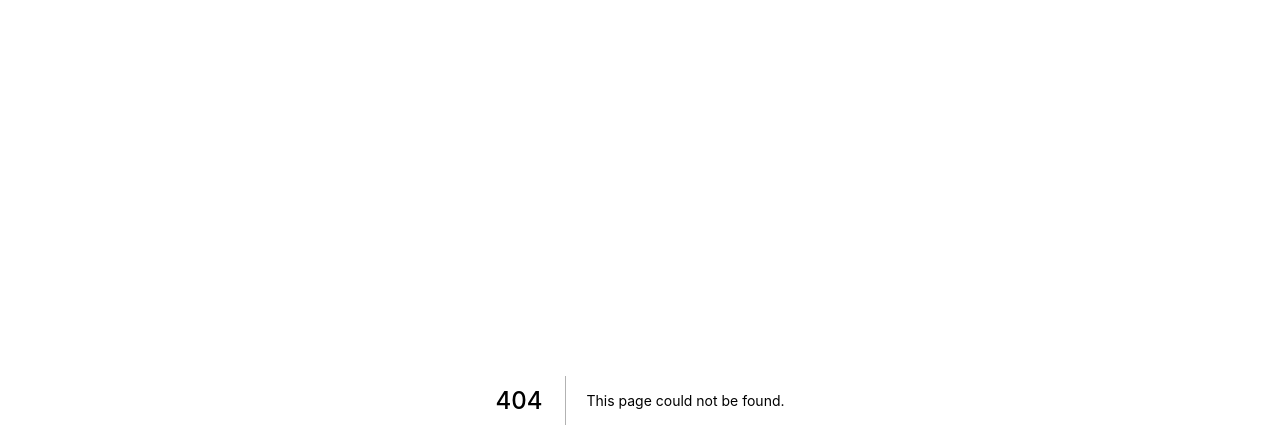
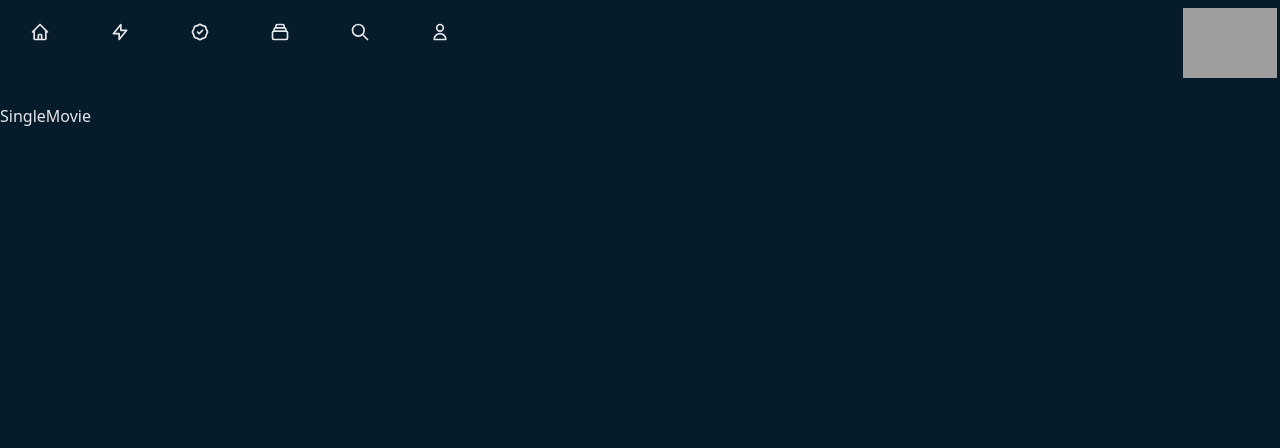
Before and after one commit to Solomon13693/Hulu-2.0, a Next.js app: page /movie/1 in a window 1280 px wide. Before the commit this address had no page. Shown: the top 448 px of the page. Built offline with nearby package versions, Linux system fonts and the light colour scheme; grey boxes are pictures that could not be loaded.

Commit message:
'commit'

```diff
--- a/components/Header/Header.jsx
+++ b/components/Header/Header.jsx
@@ -2,29 +2,38 @@ import Image from 'next/image'
 import React from 'react'
 import HeaderItems from './Items'
 import { HomeIcon, UserIcon, SearchIcon, CollectionIcon, BadgeCheckIcon, LightningBoltIcon } from '@heroicons/react/outline'
+import Link from 'next/link'
 
 const Header = () => {
     return (
 
-        <div className="flex flex-col sm:flex-row mt-2 h-auto items-center justify-between">
+        <div className="flex flex-col sm:flex-row mt-2 h-auto items-center justify-between mb-5">
 
             <div className="flex sm:hidden mb-3">
-                <Image className='object-contain' src='https://links.papareact.com/ua6' width={100} height={70} alt='Hulu Logo' />
+                <Link href='/'>
+                    <a>
+                        <Image className='object-contain' src='https://links.papareact.com/ua6' width={100} height={70} alt='Hulu Logo' />
+                    </a>
+                </Link>
             </div>
 
             <div className="flex items-center flex-grow">
 
-                <HeaderItems title='Home' Icon={HomeIcon} />
-                <HeaderItems title='Trending' Icon={LightningBoltIcon} />
-                <HeaderItems title='Verified' Icon={BadgeCheckIcon} />
-                <HeaderItems title='Collections' Icon={CollectionIcon} />
-                <HeaderItems title='Search' Icon={SearchIcon} />
-                <HeaderItems title='Account' Icon={UserIcon} />
+                <HeaderItems title='Home' Icon={HomeIcon} link='/' />
+                <HeaderItems title='Trending' Icon={LightningBoltIcon} link='/' />
+                <HeaderItems title='Verified' Icon={BadgeCheckIcon} link='/' />
+                <HeaderItems title='Collections' Icon={CollectionIcon} link='/' />
+                <HeaderItems title='Search' Icon={SearchIcon} link='/' />
+                <HeaderItems title='Account' Icon={UserIcon} link='/' />
 
             </div>
 
             <div className="hidden sm:flex">
-                <Image className='object-contain' src='https://links.papareact.com/ua6' width={100} height={70} alt='Hulu Logo' />
+                <Link href='/'>
+                    <a>
+                        <Image className='object-contain' src='https://links.papareact.com/ua6' width={100} height={70} alt='Hulu Logo' />
+                    </a>
+                </Link>
             </div>
 
         </div>
--- a/components/Header/Items.jsx
+++ b/components/Header/Items.jsx
@@ -1,11 +1,14 @@
+import Link from 'next/link'
 import React from 'react'
 
-const HeaderItems = ({ Icon, title }) => {
+const HeaderItems = ({ Icon, title, link }) => {
     return (
-        <div className='flex  flex-col items-center cursor-pointer group w-12 sm:w-20 hover:text-white '>
-           <Icon className='h-5 mb-2 group-hover:animate-bounce' />
-           <p className="tracking-widest opacity-0 group-hover:opacity-100 text-sm"> { title } </p>
-        </div>
+        <Link href={link}>
+            <a className='flex  flex-col items-center cursor-pointer group w-12 sm:w-20 hover:text-white '>
+                <Icon className='h-5 mb-2 group-hover:animate-bounce' />
+                <p className="tracking-widest opacity-0 group-hover:opacity-100 text-sm"> {title} </p>
+            </a>
+        </Link>
     )
 }
 
--- a/components/Layout.jsx
+++ b/components/Layout.jsx
@@ -1,13 +1,15 @@
 import React from 'react'
+import Header from './Header/Header'
 import Meta from './Meta'
 
 function Layout({ children }) {
     return (
 
-        <>
+        <div className='container m-auto'>
             <Meta />
+            <Header />
             <div className=""> {children} </div>
-        </>
+        </div>
 
     )
 }
--- a/components/Result.jsx
+++ b/components/Result.jsx
@@ -1,12 +1,15 @@
 import React from 'react'
 import Thumbnail from './Thumbnail'
 import FlipMove from 'react-flip-move'
+import Link from 'next/link'
 
 const Result = ({ results }) => {
     return (
         <FlipMove className="my-12 m-auto sm:grid md:grid-cols-3 lg:grid-cols-4 3xl:flex flex-wrap justify-center">
             {results.map((result) => (
-                <Thumbnail key={result.id} result={result} />
+                 <Link key={result.id} href={`/movie/${result.id}`}>
+                    <a> <Thumbnail result={result} /> </a>
+                </Link>
             ))}
         </FlipMove>
     )
--- a/pages/_app.js
+++ b/pages/_app.js
@@ -4,7 +4,9 @@ import '../styles/globals.css'
 function MyApp({ Component, pageProps }) {
   return (
     <Layout>
+
       <Component {...pageProps} />
+
     </Layout>
   )
 }
--- a/pages/index.js
+++ b/pages/index.js
@@ -12,9 +12,6 @@ function Home({results}) {
     <div className='container m-auto px-5'>
 
       <Meta title='Hulu 2.0 | Home' />
-
-      {/* HEADER */}
-      <Header />
 
       {/* NAVBAR */}
       <Navbar />
--- /dev/null
+++ b/pages/movie/[id].jsx
@@ -0,0 +1,41 @@
+import React from 'react'
+import axios from 'axios'
+
+const API_KEY = process.env.API_KEY;
+
+console.log(API_KEY);
+
+const SingleMovie = () => {
+    return (
+        <div>SingleMovie</div>
+    )
+}
+
+// export async function getStaticProps(context) {
+
+//     const responses = await axios.get(`https://api.themoviedb.org/3/movie/${context.params.id}?api_key=94ffd284358961ce14ea1ccfcc6e9b0a&language=en-US`)
+//     const article = await responses.data
+
+//     return {
+//         props: {
+//             article
+//         }, // will be passed to the page component as props
+//     }
+// }
+
+// export async function getStaticPaths() {
+
+//     const responses = await axios.get(`https://jsonplaceholder.typicode.com/posts`)
+//     const articles = await responses.data
+
+//     const paths = articles.map((article) => ({
+//         params: { id: article.id.toString() },
+//     }))
+
+//     // { fallback: false } means other routes should 404
+//     return { paths, fallback: false }
+
+
+// }
+
+export default SingleMovie
```
Also changed, not shown: components/Thumbnail.jsx (+4 -4 lines).
